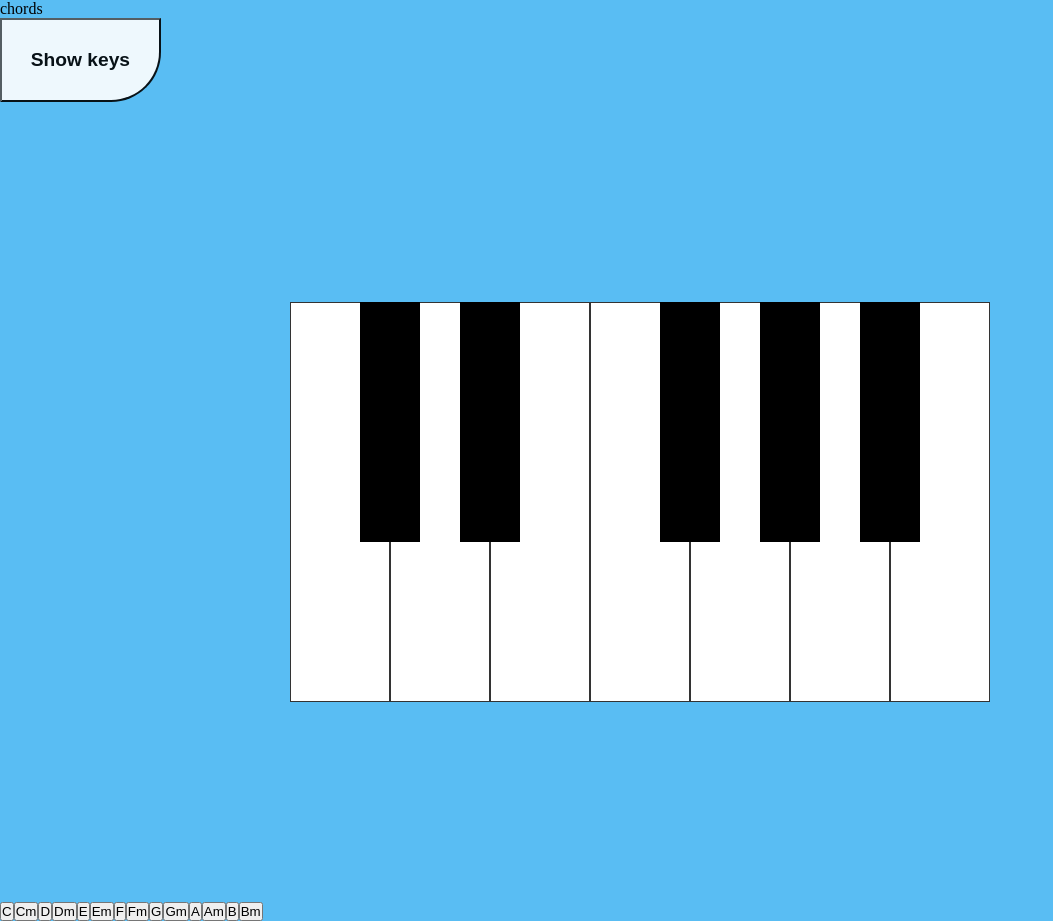
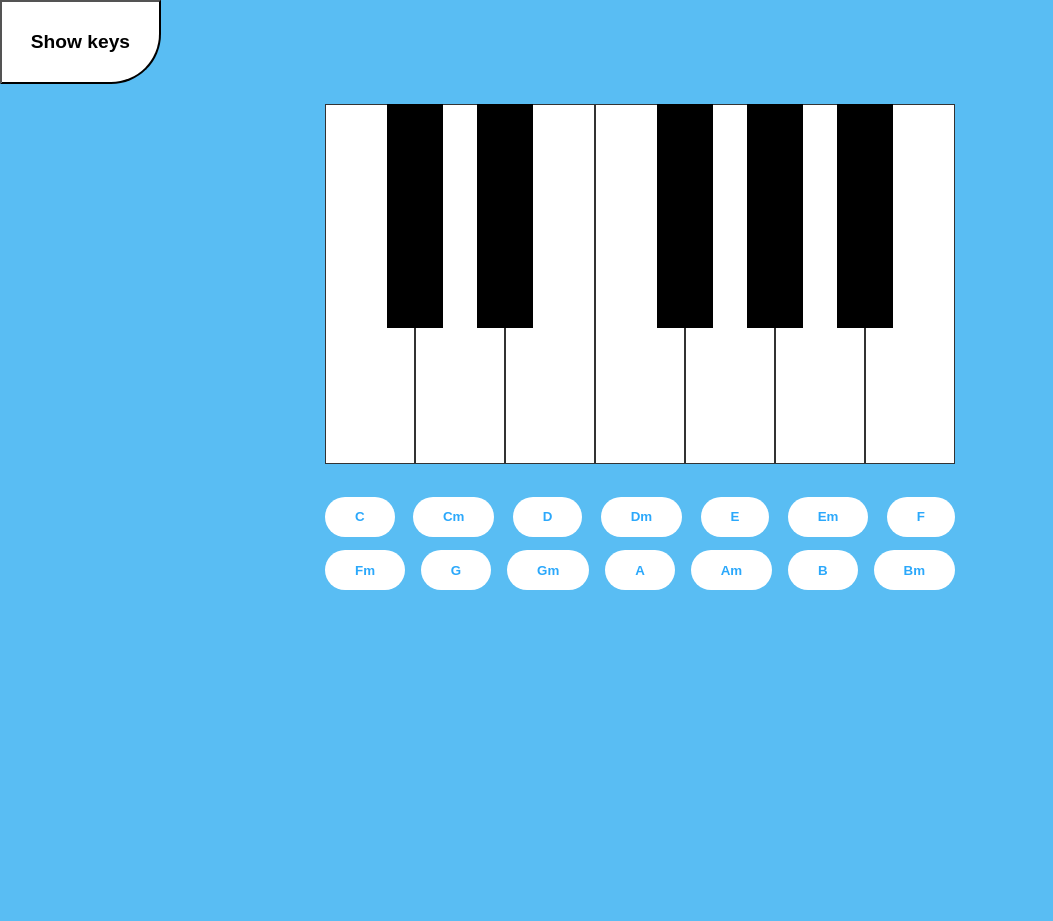
Before and after one commit to popatre/music-tutor, a Next.js app: page /chords in a window 1280 px wide. Shown: the whole page, without its empty margins (0-1053 px from the left). After the commit the page ends 800 px from the top, so only its background shows below. Built offline with nearby package versions, Linux system fonts and the light colour scheme; no server answers.

Commit message:
add styling to chord page

```diff
--- a/pages/chords.tsx
+++ b/pages/chords.tsx
@@ -1,5 +1,6 @@
 import React, { useState } from "react";
 import { Chord } from "tonal";
+import styles from "../styles/Chords.module.css";
 import PianoPlayer from "./piano-player";
 function chords() {
     const [chordNotes, setChordNotes] = useState<string[]>([]);
@@ -19,27 +20,97 @@ function chords() {
             setChordNotes(result);
         }
     };
-    console.log(chordNotes);
 
     return (
-        <div>
-            chords
+        <main>
             <PianoPlayer chord={chordNotes} />
-            <button onClick={() => handleClick("C")}>C</button>
-            <button onClick={() => handleClick("Cm")}>Cm</button>
-            <button onClick={() => handleClick("D")}>D</button>
-            <button onClick={() => handleClick("Dm")}>Dm</button>
-            <button onClick={() => handleClick("E")}>E</button>
-            <button onClick={() => handleClick("Em")}>Em</button>
-            <button onClick={() => handleClick("F")}>F</button>
-            <button onClick={() => handleClick("Fm")}>Fm</button>
-            <button onClick={() => handleClick("G")}>G</button>
-            <button onClick={() => handleClick("Gm")}>Gm</button>
-            <button onClick={() => handleClick("A")}>A</button>
-            <button onClick={() => handleClick("Am")}>Am</button>
-            <button onClick={() => handleClick("B")}>B</button>
-            <button onClick={() => handleClick("Bm")}>Bm</button>
-        </div>
+            <div className={styles.btnBar}>
+                <button
+                    className={styles.btn__answer}
+                    onClick={() => handleClick("C")}
+                >
+                    C
+                </button>
+                <button
+                    className={styles.btn__answer}
+                    onClick={() => handleClick("Cm")}
+                >
+                    Cm
+                </button>
+                <button
+                    className={styles.btn__answer}
+                    onClick={() => handleClick("D")}
+                >
+                    D
+                </button>
+                <button
+                    className={styles.btn__answer}
+                    onClick={() => handleClick("Dm")}
+                >
+                    Dm
+                </button>
+                <button
+                    className={styles.btn__answer}
+                    onClick={() => handleClick("E")}
+                >
+                    E
+                </button>
+                <button
+                    className={styles.btn__answer}
+                    onClick={() => handleClick("Em")}
+                >
+                    Em
+                </button>
+                <button
+                    className={styles.btn__answer}
+                    onClick={() => handleClick("F")}
+                >
+                    F
+                </button>
+                <button
+                    className={styles.btn__answer}
+                    onClick={() => handleClick("Fm")}
+                >
+                    Fm
+                </button>
+                <button
+                    className={styles.btn__answer}
+                    onClick={() => handleClick("G")}
+                >
+                    G
+                </button>
+                <button
+                    className={styles.btn__answer}
+                    onClick={() => handleClick("Gm")}
+                >
+                    Gm
+                </button>
+                <button
+                    className={styles.btn__answer}
+                    onClick={() => handleClick("A")}
+                >
+                    A
+                </button>
+                <button
+                    className={styles.btn__answer}
+                    onClick={() => handleClick("Am")}
+                >
+                    Am
+                </button>
+                <button
+                    className={styles.btn__answer}
+                    onClick={() => handleClick("B")}
+                >
+                    B
+                </button>
+                <button
+                    className={styles.btn__answer}
+                    onClick={() => handleClick("Bm")}
+                >
+                    Bm
+                </button>
+            </div>
+        </main>
     );
 }
 
--- a/pages/index.tsx
+++ b/pages/index.tsx
@@ -8,7 +8,7 @@ import MobileMessage from "@/components/MobileMessage";
 const inter = Inter({ subsets: ["latin"] });
 
 export default function Home() {
-    const isTabletOrMobile = useMediaQuery({ query: "(max-width: 1224px)" });
+    const isTabletOrMobile = useMediaQuery({ query: "(max-width: 1000px)" });
 
     const router = useRouter();
 
--- a/pages/piano-player.tsx
+++ b/pages/piano-player.tsx
@@ -10,7 +10,7 @@ type Props = {
 };
 
 export default function PianoPlayer({ chord }: Props) {
-    const isTabletOrMobile = useMediaQuery({ query: "(max-width: 1224px)" });
+    const isTabletOrMobile = useMediaQuery({ query: "(max-width: 1000px)" });
     const [keyPressed, setKeyPressed] = useState({
         C: "",
         Db: "",
--- /dev/null
+++ b/styles/Chords.module.css
@@ -0,0 +1,27 @@
+.btnBar {
+    width: 50%;
+    max-width: 800px;
+    margin-inline: auto;
+    display: flex;
+    justify-content: space-between;
+    flex-wrap: wrap;
+}
+
+.btn__answer {
+    padding: 12.5px 30px;
+    border: 0;
+    border-radius: 100px;
+    background-color: #ffffff;
+    color: #2ba8fb;
+    font-weight: Bold;
+    transition: all 0.5s;
+    -webkit-transition: all 0.5s;
+    margin-top: 1em;
+    margin-inline: 5px;
+}
+
+.btn__answer:hover {
+    background-color: #e0d6d6;
+    box-shadow: 0 0 20px #6fc5ff50;
+    cursor: pointer;
+}
--- a/styles/Home.module.css
+++ b/styles/Home.module.css
@@ -6,6 +6,8 @@
     /* padding: 6rem; */
     min-height: 100vh;
     background-color: #59bdf3;
+    width: 90%;
+    margin-inline: auto;
 }
 
 .title {
--- a/styles/Piano.module.css
+++ b/styles/Piano.module.css
@@ -1,6 +1,6 @@
 .piano__container {
     margin: 0;
-    min-height: 100vh;
+    min-height: 50vh;
     display: flex;
     justify-content: center;
     align-items: center;
@@ -34,8 +34,8 @@
 }
 
 .white {
-    width: 100px;
-    height: 400px;
+    width: 90px;
+    height: 360px;
     background-color: white;
     border: 1px solid #333;
 }
@@ -52,7 +52,7 @@
 }
 
 .black {
-    --width: 60px;
+    --width: 56px;
     background-color: black;
     margin-left: calc(var(--width) / -2);
     margin-right: calc(var(--width) / -2);
```
